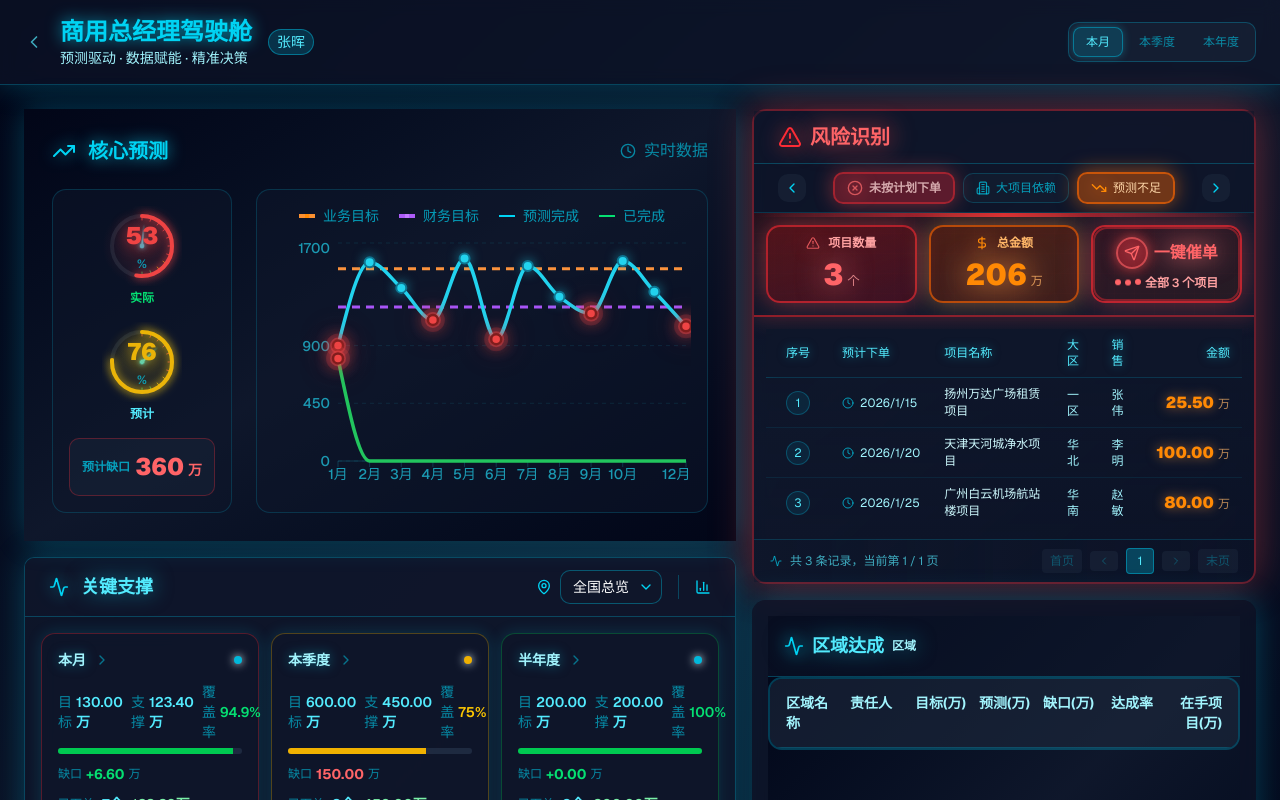
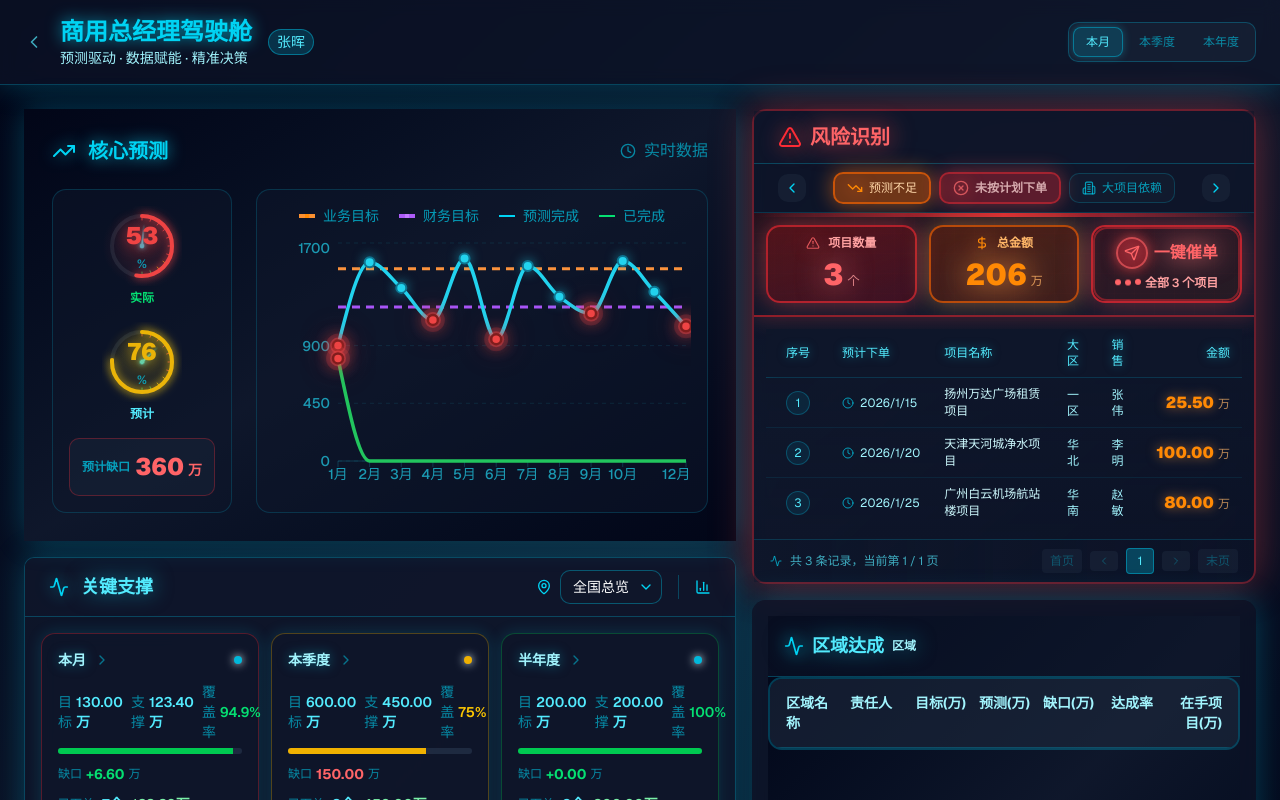
Before and after one commit to navylee1990/coze_jsc, a Next.js app: page /gm in a window 1280 px wide. Shown: the top 800 px of the page. Built offline with nearby package versions, Linux system fonts and the light colour scheme.

Commit message:
refactor: 调整风险识别Tab顺序，预测不足移到未按计划下单前面

```diff
--- a/src/components/RiskIdentificationPanel.tsx
+++ b/src/components/RiskIdentificationPanel.tsx
@@ -480,9 +480,9 @@ export default function RiskIdentificationPanel({
 
   // 所有 Tab 定义
   const allTabs = [
+    { id: 2, label: '预测不足', icon: TrendingDown },
     { id: 0, label: '未按计划下单', icon: XCircle },
-    { id: 1, label: '大项目依赖', icon: Building2 },
-    { id: 2, label: '预测不足', icon: TrendingDown }
+    { id: 1, label: '大项目依赖', icon: Building2 }
   ];
 
   // 根据时间维度显示的 Tabs
```
